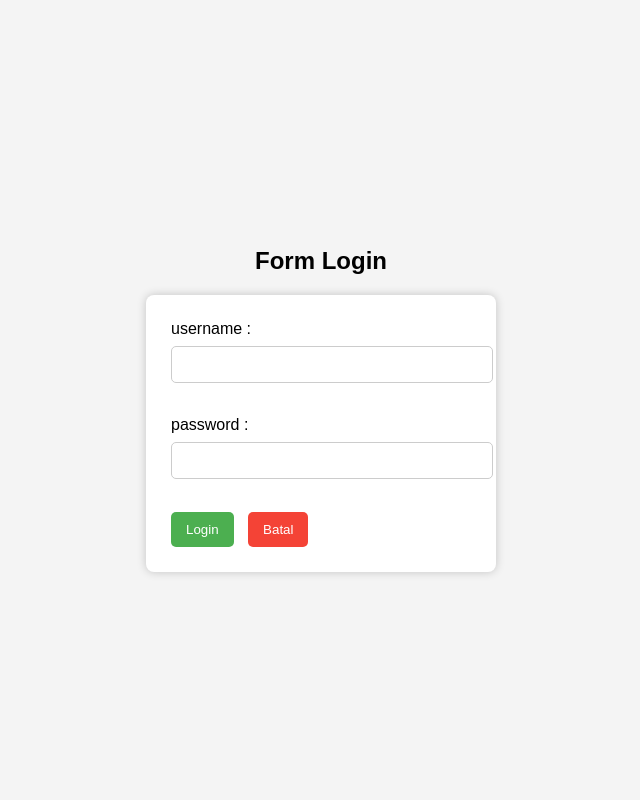
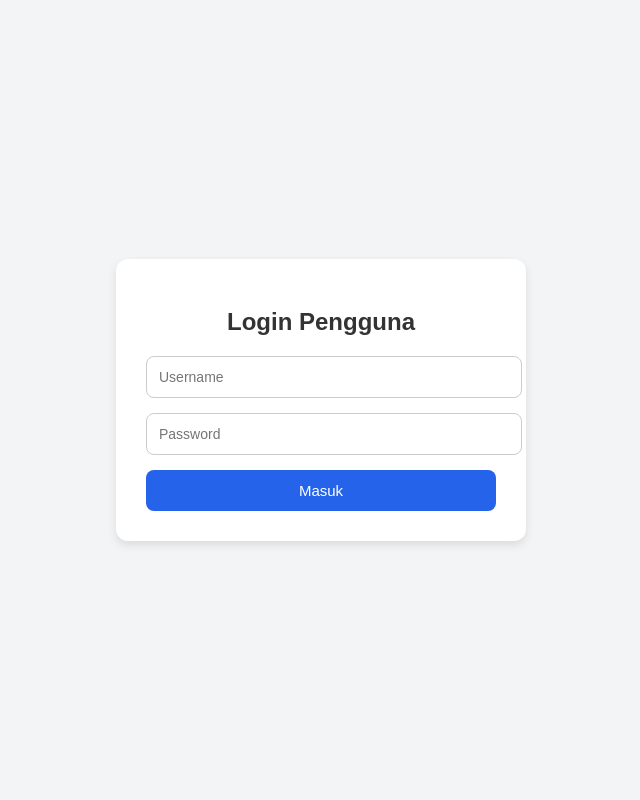
Before and after one commit to nayladelina/ProjectLogin, a PHP site: page /login.php in a window 1280 px wide. Shown: the whole page, without its empty margins (319-959 px from the left). Run offline with PHP 8.4, Linux system fonts and the light colour scheme; some libraries are stand-ins or nearby versions.

Commit message:
projectlogin

```diff
--- a/login.php
+++ b/login.php
@@ -1,27 +1,22 @@
 <?php
 session_start();
 
-// Cek apakah user sudah login
 if (isset($_SESSION['username'])) {
     header("Location: dashboard.php");
     exit;
 }
 
-// Proses login
-if ($_SERVER['REQUEST_METHOD'] == 'POST') {
+$error = "";
+if (isset($_POST['login'])) {
+    $user = $_POST['username'];
+    $pass = $_POST['password'];
 
-    $username = $_POST['username'] ?? '';
-    $password = $_POST['password'] ?? '';
-
-    // Login sederhana (username: admin, password: 123)
-    if ($username == 'admin' && $password == '123') {
-        $_SESSION['username'] = $username;
-        $_SESSION['role'] = 'Dosen';
-
+    if ($user == "admin" && $pass == "1234") {
+        $_SESSION['username'] = $user;
         header("Location: dashboard.php");
         exit;
     } else {
-        $error = "Username atau password salah!";
+        $error = "Username atau Password salah!";
     }
 }
 ?>
@@ -29,27 +24,79 @@ if ($_SERVER['REQUEST_METHOD'] == 'POST') {
 <html>
 <head>
     <title>Login</title>
-    <link rel="stylesheet" href="style.css">
+
+<!-- SweetAlert2 CDN -->
+<script src="https://cdn.jsdelivr.net/npm/sweetalert2@11"></script>
+
+<style>
+    body {
+        font-family: Arial, sans-serif;
+        background: #f3f4f6;
+        display: flex;
+        justify-content: center;
+        align-items: center;
+        height: 100vh;
+        margin: 0;
+    }
+    .card {
+        background: white;
+        padding: 30px;
+        width: 350px;
+        border-radius: 12px;
+        box-shadow: 0 4px 10px rgba(0,0,0,0.1);
+    }
+    h2 {
+        text-align: center;
+        margin-bottom: 20px;
+        color: #333;
+    }
+    input {
+        width: 100%;
+        padding: 12px;
+        border-radius: 8px;
+        border: 1px solid #ccc;
+        margin-bottom: 15px;
+        font-size: 14px;
+    }
+    button {
+        width: 100%;
+        padding: 12px;
+        background: #2563eb;
+        border: none;
+        color: white;
+        border-radius: 8px;
+        font-size: 15px;
+        cursor: pointer;
+    }
+    button:hover {
+        background: #1e40af;
+    }
+</style>
+
 </head>
 <body>
 
-    <h2>Form Login</h2>
+<div class="card">
+    <h2>Login Pengguna</h2>
 
-    <!-- Pesan error -->
-    <?php if (isset($error)): ?>
-        <p style="color:red;"><?php echo $error; ?></p>
-    <?php endif; ?>
+    <form method="POST">
+        <input type="text" name="username" placeholder="Username" required>
+        <input type="password" name="password" placeholder="Password" required>
 
-    <form method="post">
-        username :
-        <input type="text" name="username" required><br><br>
+        <button type="submit" name="login">Masuk</button>
+    </form>
+</div>
 
-        password :
-        <input type="password" name="password" required><br><br>
-
-        <button type="submit">Login</button>
-        <button type="reset">Batal</button>
-    </form>
+<?php if (!empty($error)) { ?>
+<script>
+    Swal.fire({
+        icon: 'error',
+        title: 'Login Gagal!',
+        text: '<?php echo $error; ?>',
+        confirmButtonColor: '#2563eb'
+    });
+</script>
+<?php } ?>
 
 </body>
 </html>
--- a/style.css
+++ /dev/null
@@ -1,50 +0,0 @@
-body {
-    font-family: Arial, sans-serif;
-    background-color: #f4f4f4;
-    display: flex;
-    flex-direction: column;
-    justify-content: center;
-    align-items: center;
-    height: 100vh;
-    margin: 0;
-}
-
-form {
-    background: white;
-    padding: 25px;
-    border-radius: 8px;
-    box-shadow: 0px 0px 10px rgba(0,0,0,0.2);
-    width: 300px;
-}
-
-h2 {
-    text-align: center;
-    margin-bottom: 20px;
-}
-
-input[type="text"],
-input[type="password"] {
-    width: 100%;
-    padding: 10px;
-    margin: 8px 0 15px 0;
-    border: 1px solid #ccc;
-    border-radius: 5px;
-}
-
-button {
-    padding: 10px 15px;
-    margin-right: 10px;
-    cursor: pointer;
-    border: none;
-    border-radius: 5px;
-}
-
-button[type="submit"] {
-    background-color: #4CAF50;
-    color: white;
-}
-
-button[type="reset"] {
-    background-color: #f44336;
-    color: white;
-}
```
Also changed, not shown: dashboard.php (+150 -7 lines), logout.php (+3 -9 lines).
